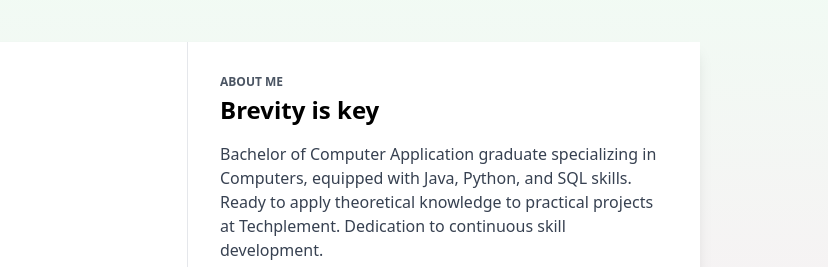
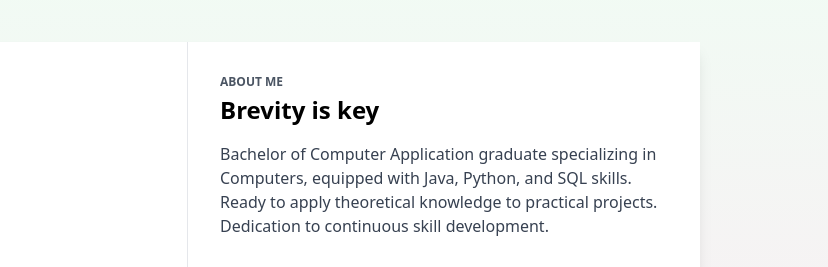
Before and after one commit to salmnkhan7866/Portfolio, a plain HTML site: page index.html in a window 1280 px wide. Shown: the part 96-363 px from the top of the page, 452-1280 px from the left. Drawn offline with nearby package versions, Linux system fonts and the light colour scheme.

Commit message:
Update index.html

```diff
--- a/index.html
+++ b/index.html
@@ -73,7 +73,7 @@
         <p class="text-xs font-semibold text-gray-600 uppercase mb-1">About Me</p>
         <h2 class="text-2xl font-extrabold mb-4">Brevity is key</h2>
         <p class="text-gray-700 mb-8">
-          Bachelor of Computer Application graduate specializing in Computers, equipped with Java, Python, and SQL skills. Ready to apply theoretical knowledge to practical projects at Techplement. Dedication to continuous skill development.
+          Bachelor of Computer Application graduate specializing in Computers, equipped with Java, Python, and SQL skills. Ready to apply theoretical knowledge to practical projects. Dedication to continuous skill development.
         </p>
 
         <section class="mb-6">
```
